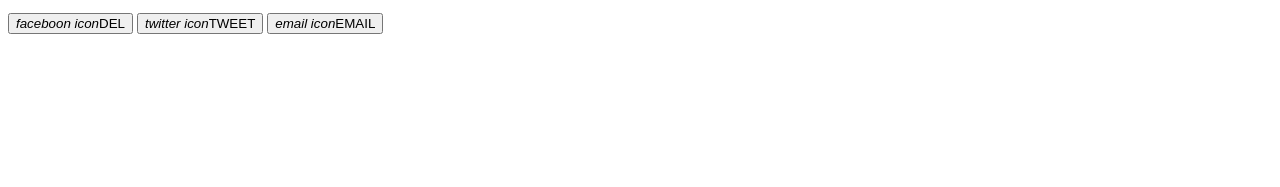
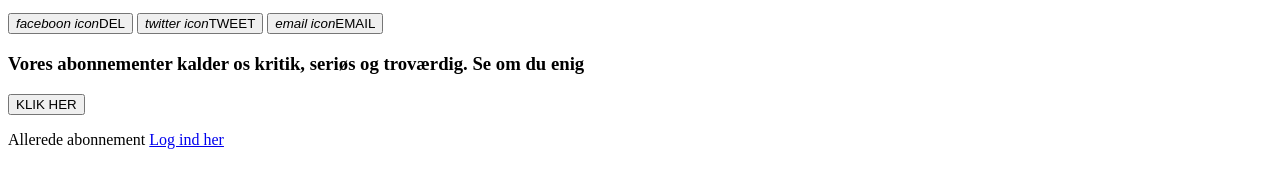
Before and after one commit to rts-cmk-wu09/bootcamp-html-2-Mrleick, a plain HTML site: page index.html in a window 1280 px wide. Shown: the part 529-716 px from the top of the page. Drawn offline with Linux system fonts and the light colour scheme.

Commit message:
added article box to index.html

```diff
--- a/index.html
+++ b/index.html
@@ -75,6 +75,11 @@
                 <button><i>faceboon icon</i>DEL</button>
                 <button><i>twitter icon</i>TWEET</button>
                 <button><i>email icon</i>EMAIL</button>
+                <div class="article__box">
+                    <h3>Vores abonnementer kalder os kritik, seriøs og troværdig. Se om du enig</h3>
+                    <button>KLIK HER</button>
+                    <p>Allerede abonnement <a href="#">Log ind her</a></p>
+                </div>
             </div>
         </article>
 
```
